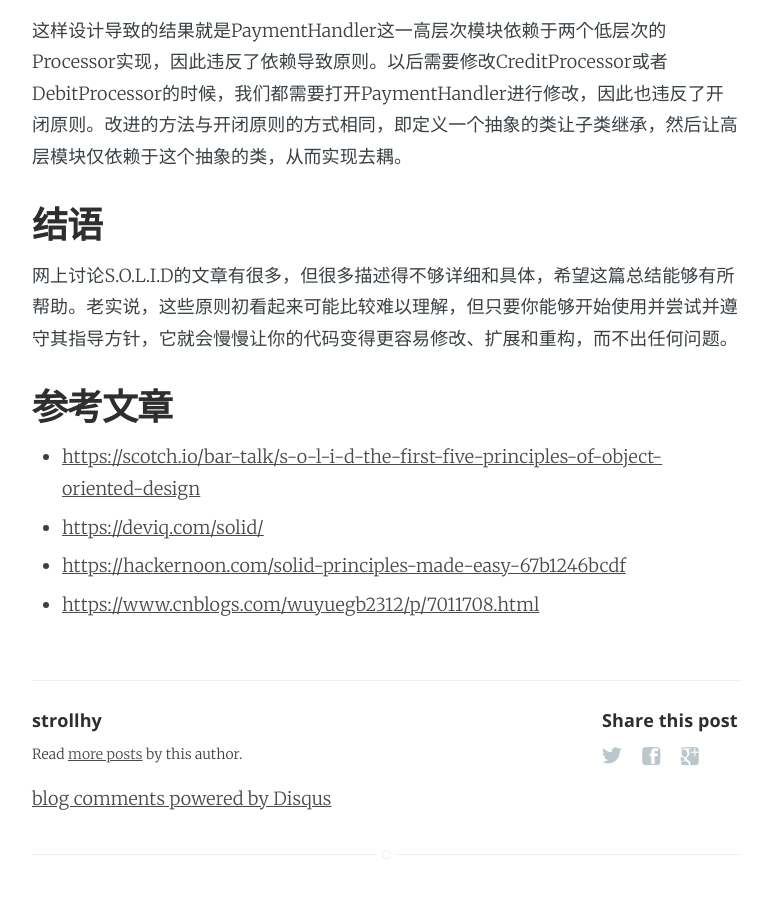
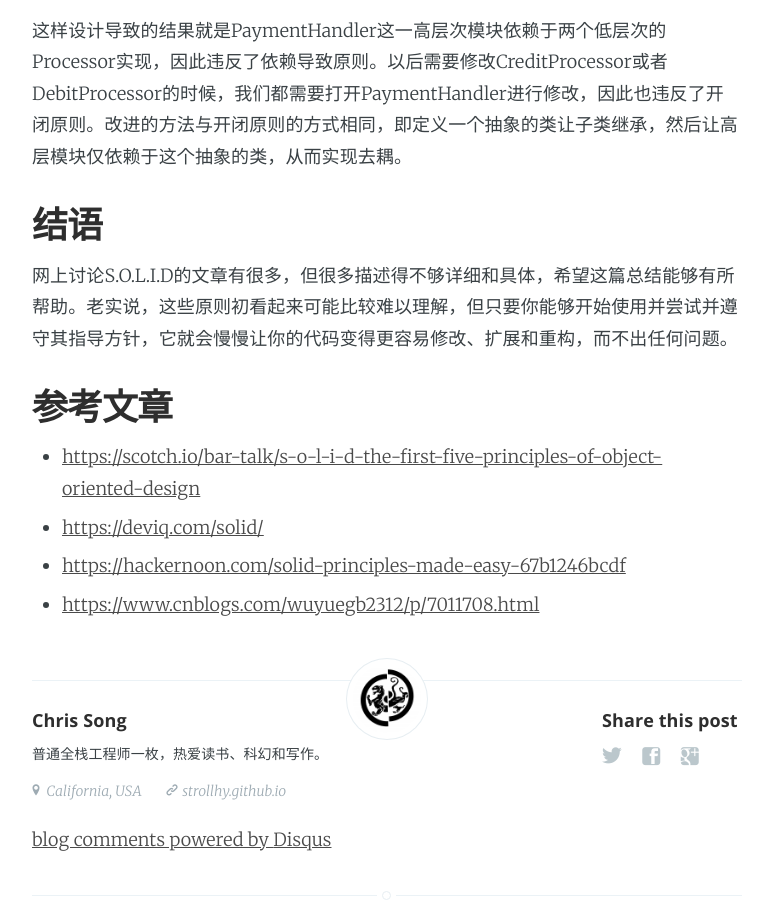
Before and after one commit to strollhy/strollhy.github.io, a Jekyll site: the page built from _posts/2019-01-01-solid-principle.md, in a window 1280 px wide and 900 px high, scrolled down 10543 px. Shown: the whole window, without its empty margins (253-1021 px from the left). Built offline with Jekyll 4.4.1, drawn with Linux system fonts in a browser that asks for light colours; nearby versions of some CDN libraries; comment, search, counter and statistics services are not loaded; before the commit the page ends 11402 px from its top, so only the background shows below that.

Commit message:
Update author info

```diff
--- a/_config.yml
+++ b/_config.yml
@@ -14,7 +14,7 @@ short_url: 'strollhy.github.io'
 google_analytics: UA-131575173-1
 disqus: strollhy
 # edit baseurl to simply '/' if using as your personal page (instead of a project page)
-baseurl: ''
+baseurl: '/'
 
 # Permalinks
 permalink: /:title
--- a/_data/authors.yml
+++ b/_data/authors.yml
@@ -40,4 +40,9 @@ martin:
   assets: assets/images/martin.jpg
 strollhy:
   username: strollhy
-  name: strollhy
+  name: Chris Song
+  location: California, USA
+  url_full: https://strollhy.github.io/
+  url: strollhy.github.io
+  bio: 普通全栈工程师一枚，热爱读书、科幻和写作。
+  assets: assets/images/avatar.jpg
```
Also changed, not shown: assets/images/avatar.jpg (renamed from assets/images/avatar_160.jpg).
